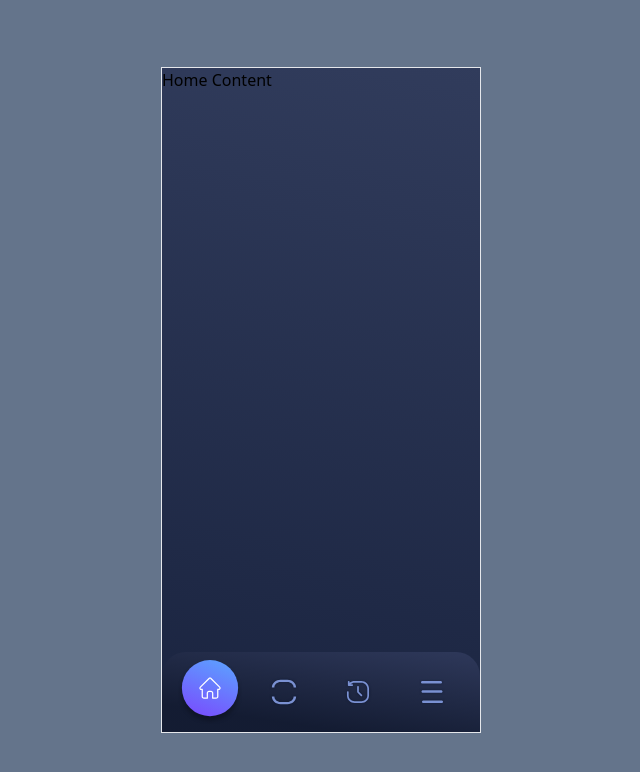
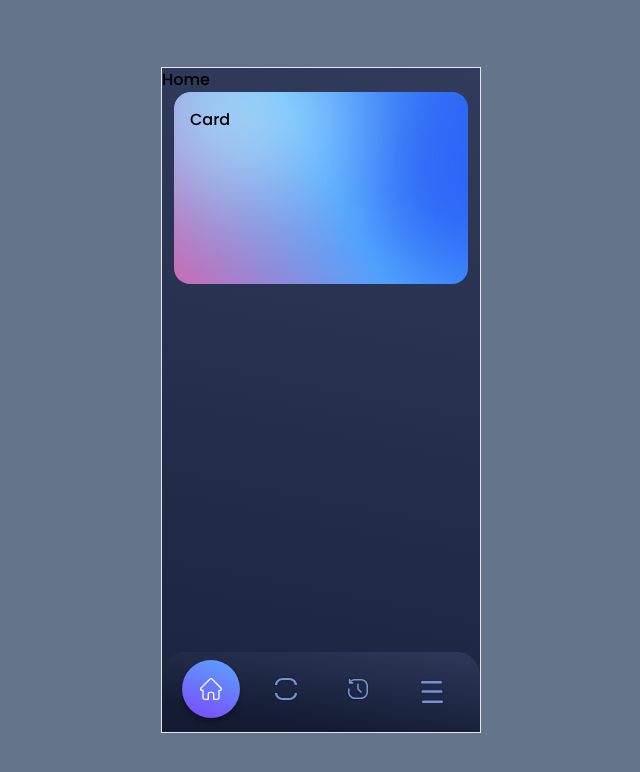
Before and after one commit to Rishabh-Singh-Codes/cardz, a React (Create React App) app: page / in a window 1280 px wide. Shown: the top 772 px of the page, without its empty margins (319-959 px from the left). Built offline with nearby package versions, Linux system fonts and the light colour scheme.

Commit message:
navbar full and card

```diff
--- a/public/index.html
+++ b/public/index.html
@@ -24,7 +24,13 @@
       work correctly both with client-side routing and a non-root public URL.
       Learn how to configure a non-root public URL by running `npm run build`.
     -->
-    <title>React App</title>
+    <link rel="preconnect" href="https://fonts.googleapis.com" />
+    <link rel="preconnect" href="https://fonts.gstatic.com" crossorigin />
+    <link
+      href="https://fonts.googleapis.com/css2?family=Poppins:wght@500&display=swap"
+      rel="stylesheet"
+    />
+    <title>Cardz</title>
   </head>
   <body>
     <noscript>You need to enable JavaScript to run this app.</noscript>
--- /dev/null
+++ b/src/components/Card.tsx
@@ -0,0 +1,16 @@
+import BlueBg from "../assets/blue-bg.svg"
+
+const Card = ({position="horizontal"}: { position?: "horizontal" | "vertical" }) => {
+    const config = {
+        position: {
+            horizontal: {
+                h: "h-20"
+            }
+        }
+    }
+  return <div className={`rounded-2xl ${position==="horizontal" ? "h-48" : "20"} p-4`} style={{backgroundImage: `url(${BlueBg})`}}>
+    Card
+    </div>;
+};
+
+export default Card;
--- a/src/components/Navbar.tsx
+++ b/src/components/Navbar.tsx
@@ -3,19 +3,30 @@ import Scan from "../assets/Scan.svg";
 import History from "../assets/History.svg";
 import Menu from "../assets/Menu.svg";
 import HomeSelected from "../assets/HomeSelected.svg";
+import ScanSelected from "../assets/ScanSelected.svg";
+import HistorySelected from "../assets/HistorySelected.svg";
+import { Link, useLocation } from "react-router-dom";
 
 const Navbar = () => {
-    return (
-        <div className="w-full h-20 rounded-t-3xl p-4 flex items-center"
-        style={{background: "linear-gradient(8.66deg, rgba(19, 27, 49, 0.92) 21.76%, rgba(47, 57, 91, 0.92) 97.66%)"}}>
-            <div className="h-16 w-full flex justify-between">
-                <img src={HomeSelected} alt="Home" />
-                <img src={Scan} alt="Scan" />
-                <img src={History} alt="History" />
-                <img src={Menu} alt="Menu" />
-            </div>
-        </div>
-    )
-}
+  const location = useLocation();
+  const { pathname } = location;
+
+  return (
+    <div
+      className="w-full h-20 rounded-t-3xl p-4 flex items-center"
+      style={{
+        background:
+          "linear-gradient(8.66deg, rgba(19, 27, 49, 0.92) 21.76%, rgba(47, 57, 91, 0.92) 97.66%)",
+      }}
+    >
+      <div className="h-16 w-full flex justify-between">
+        <Link to="/"><img src={pathname === "/" ? HomeSelected : Home} alt="Home" /></Link>
+        <Link to="/catalogue"><img src={pathname === "/catalogue" ? ScanSelected : Scan} alt="Scan" /></Link>
+        <Link to="/history"><img src={pathname === "/history" ? HistorySelected : History} alt="History" /></Link>
+        <img src={Menu} alt="Menu" />
+      </div>
+    </div>
+  );
+};
 
 export default Navbar;
--- a/src/index.css
+++ b/src/index.css
@@ -1,3 +1,7 @@
 @tailwind base;
 @tailwind components;
 @tailwind utilities;
+
+* {
+  font-family: "Poppins", sans-serif;
+}
--- a/src/pages/Catalogue.tsx
+++ b/src/pages/Catalogue.tsx
@@ -1,9 +1,12 @@
+import Navbar from "../components/Navbar";
+
 const Catalogue = () => {
-    return (
-        <div>
-            Catalogue
-        </div>
-    )
-}
+  return (
+    <div className="flex flex-col h-full">
+      <div className="flex-grow">Catalogue Content</div>
+      <Navbar />
+    </div>
+  );
+};
 
 export default Catalogue;
--- a/src/pages/History.tsx
+++ b/src/pages/History.tsx
@@ -1,8 +1,11 @@
+import Navbar from "../components/Navbar";
+
 const History = () => {
     return (
-        <div>
-            History
-        </div>
+        <div className="flex flex-col h-full">
+      <div className="flex-grow">History Content</div>
+      <Navbar />
+    </div>
     )
 }
 
--- a/src/pages/Home.tsx
+++ b/src/pages/Home.tsx
@@ -1,9 +1,15 @@
+import Card from "../components/Card";
 import Navbar from "../components/Navbar";
 
 const Home = () => {
   return (
     <div className="flex flex-col h-full">
-      <div className="flex-grow">Home Content</div>
+      <div className="flex-grow">
+        Home
+        <div className="px-3">
+        <Card />
+        </div>
+      </div>
       <Navbar />
     </div>
   );
--- a/tailwind.config.js
+++ b/tailwind.config.js
@@ -4,7 +4,11 @@ module.exports = {
     "./src/**/*.{js,jsx,ts,tsx}",
   ],
   theme: {
-    extend: {},
-  },
+    extend: {
+       fontFamily: {
+          'poppins': ['Poppins'],
+       }
+    }
+ },
   plugins: [],
 }
```
Also changed, not shown: src/assets/blue-bg.svg (added).
